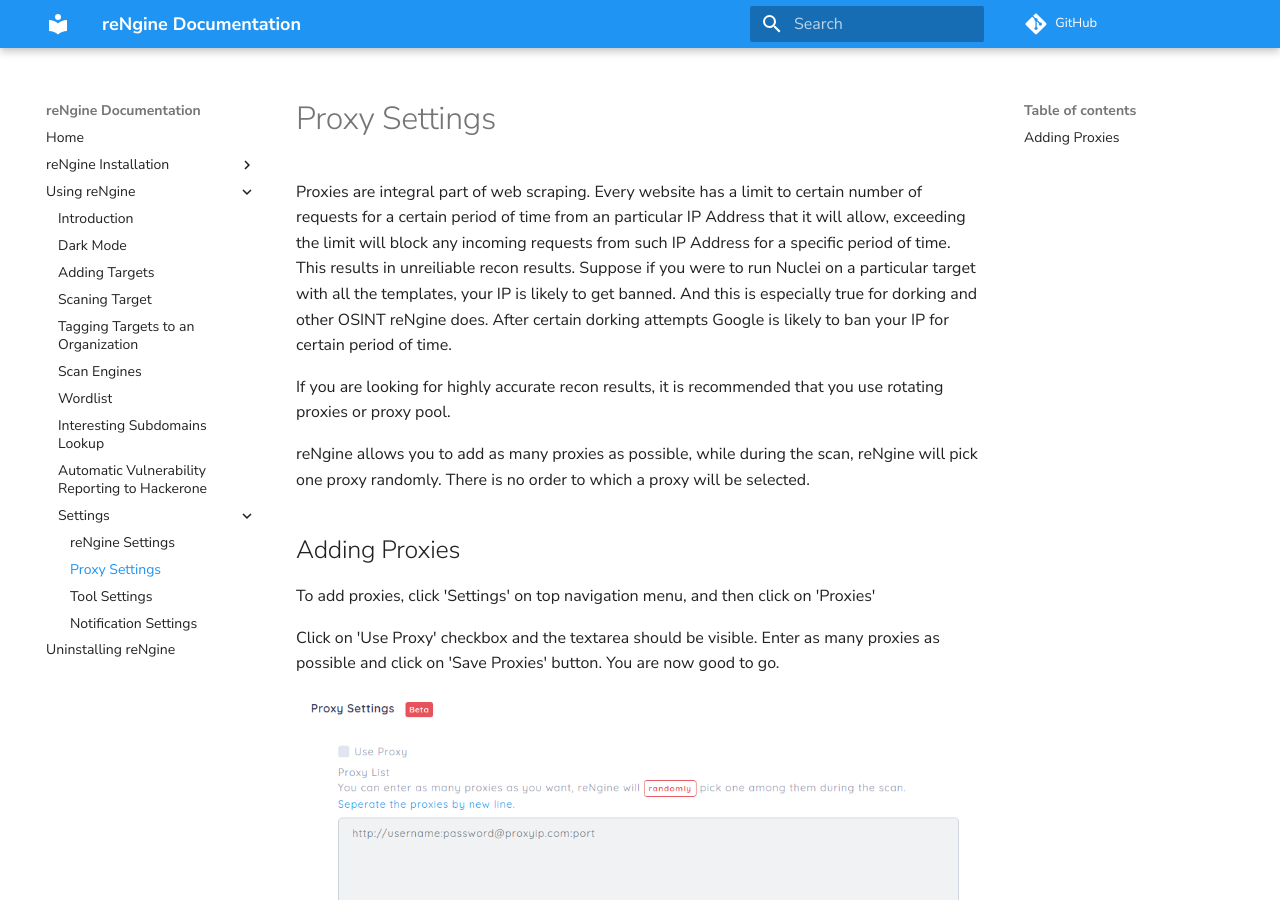
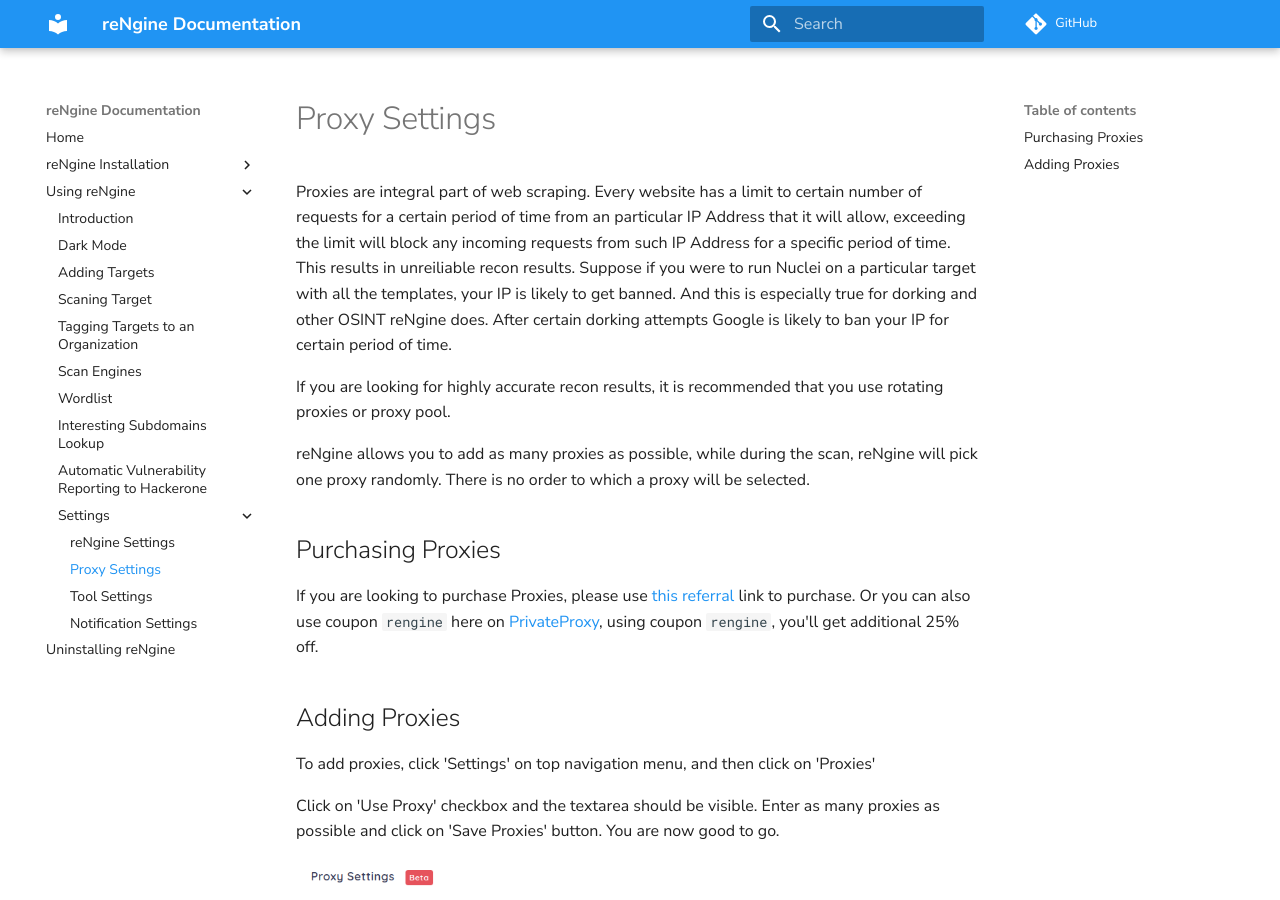
Before and after one commit to yogeshojha/rengineDocumentation, an MkDocs documentation site: the page built from docs/usage/proxy.md, in a window 1280 px wide and 900 px high. Built offline with MkDocs 1.6.1 and Material for MkDocs 9.7.7, drawn with Linux system fonts in a browser that asks for light colours; comment, search, counter and statistics services are not loaded.

Commit message:
Updated Proxy docs

```diff
--- a/docs/usage/proxy.md
+++ b/docs/usage/proxy.md
@@ -6,6 +6,10 @@ And this is especially true for dorking and other OSINT reNgine does. After cert
 If you are looking for highly accurate recon results, it is recommended that you use rotating proxies or proxy pool.
 
 reNgine allows you to add as many proxies as possible, while during the scan, reNgine will pick one proxy randomly. There is no order to which a proxy will be selected.
+
+## Purchasing Proxies
+
+If you are looking to purchase Proxies, please use [this referral](https://app.privateproxy.me/from/27103) link to purchase. Or you can also use coupon `rengine` here on [PrivateProxy](https://privateproxy.me/), using coupon `rengine`, you'll get additional 25% off.
 
 ## Adding Proxies
 
```
